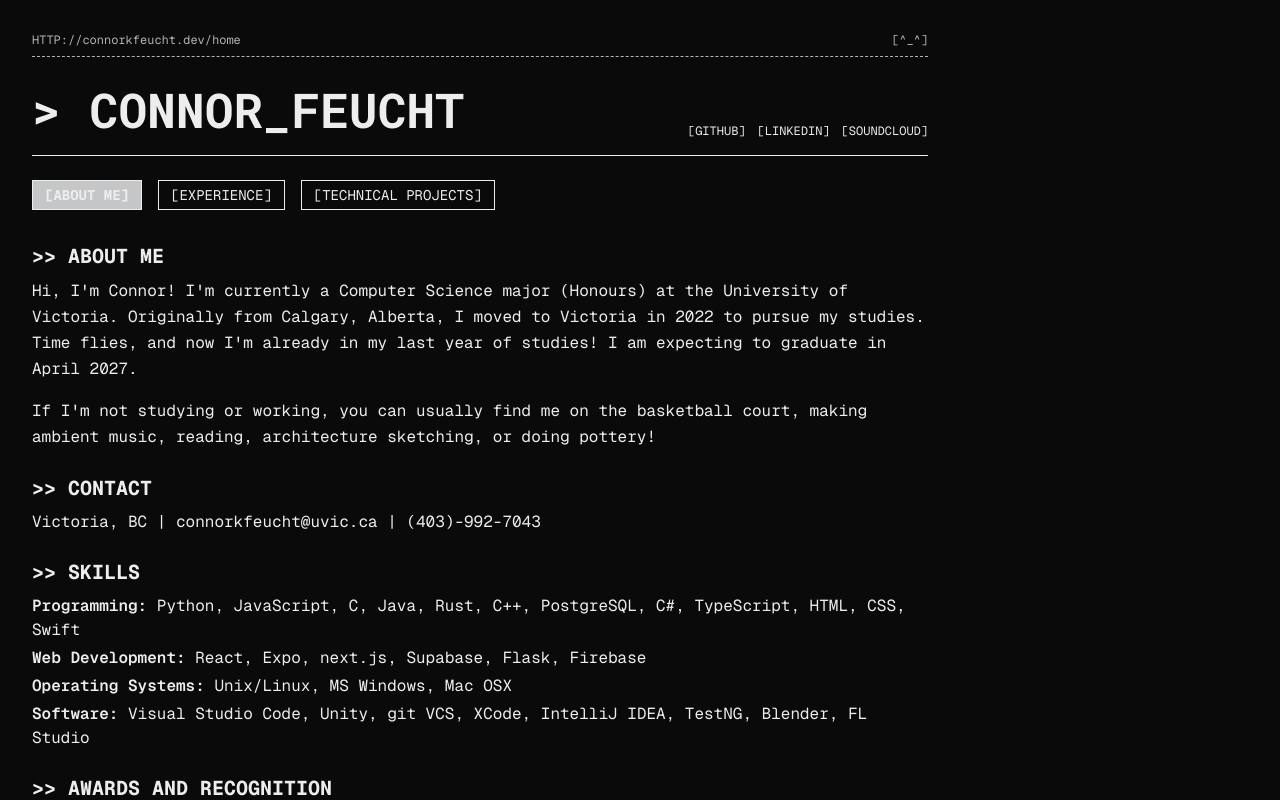
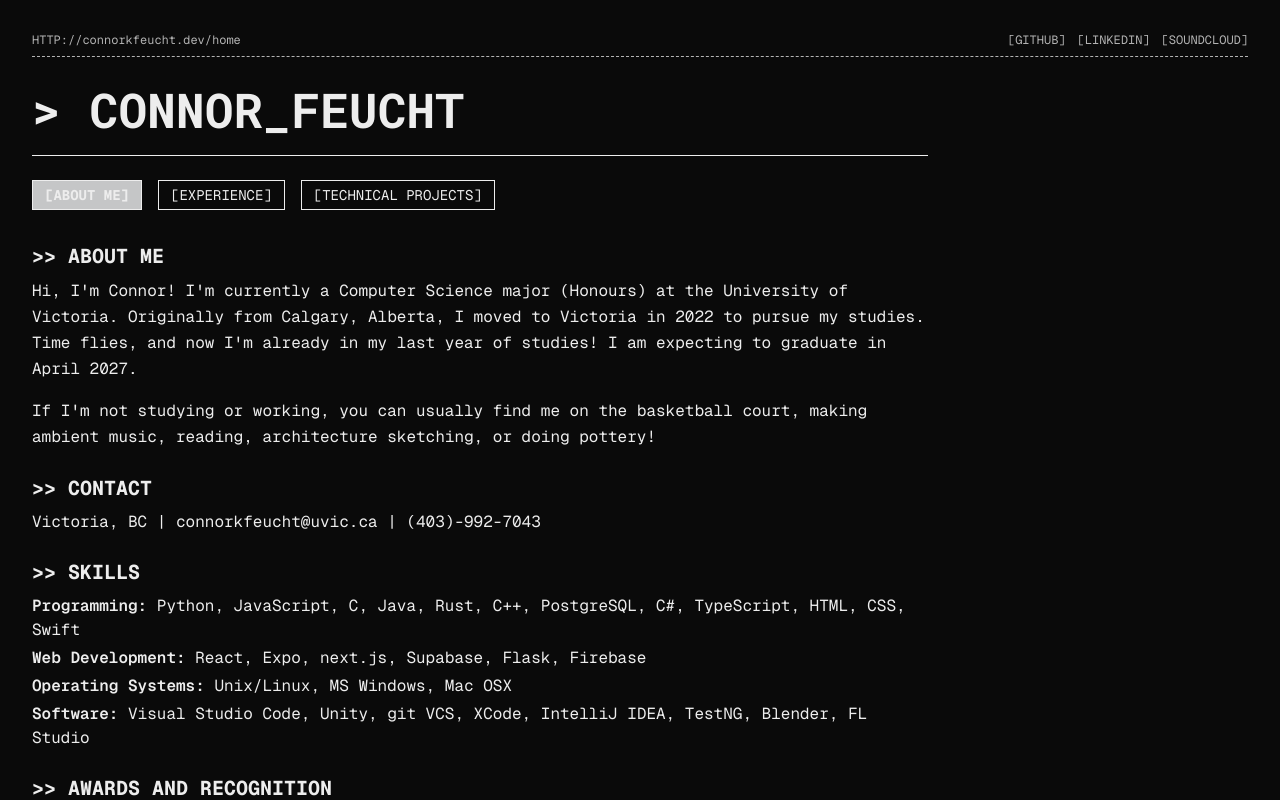
Before and after one commit to connorkfeucht/connor-web, a Next.js app: page /home in a window 1280 px wide. Built offline with nearby package versions, Linux system fonts and the light colour scheme.

Commit message:
nav bar added to landing page

```diff
--- a/app/home/page.tsx
+++ b/app/home/page.tsx
@@ -39,25 +39,12 @@ const HomePageContent = () => {
       animate={{ opacity: 1 }}
       transition={{ duration: 0.8, ease: "easeOut" }}
     >
-      {/* Fake Browser / Path Bar */}
+      {/* Fake Browser / Path Bar - Full End-to-End Width */}
       {mounted && (
-        <div className="w-full max-w-4xl border-b border-dashed border-current pb-2 mb-6 flex flex-wrap justify-between items-center text-xs opacity-75">
+        <div className="w-full border-b border-dashed border-current pb-2 mb-6 flex flex-wrap justify-between items-center text-xs opacity-75">
           <span>HTTP://connorkfeucht.dev/home</span>
-          <span>[^_^]</span>
-        </div>
-      )}
 
-      {mounted && (
-        <>
-          <div className="w-full max-w-4xl pb-4 px-0 ml-0 flex justify-between items-end border-b border-current mb-6">
-            <h1
-              className="text-left font-bold text-2xl md:text-3xl"
-              data-value="CONNOR_FEUCHT"
-            >
-              &gt; CONNOR_FEUCHT
-            </h1>
-
-            {/* Social Links as Retro Text Badges */}
+          {/* Social Links on the Path Bar */}
           <div className="flex space-x-3 text-xs">
             <a
               href="https://github.com/connorkfeucht"
@@ -84,6 +71,18 @@ const HomePageContent = () => {
               [SOUNDCLOUD]
             </a>
           </div>
+        </div>
+      )}
+
+      {mounted && (
+        <>
+          <div className="w-full max-w-4xl pb-4 px-0 ml-0 flex justify-between items-end border-b border-current mb-6">
+            <h1
+              className="text-left font-bold text-2xl md:text-3xl"
+              data-value="CONNOR_FEUCHT"
+            >
+              &gt; CONNOR_FEUCHT
+            </h1>
           </div>
         </>
       )}
@@ -165,10 +164,12 @@ const HomePageContent = () => {
               <h2 className="text-xl text-left font-bold mb-2 mt-6">&gt;&gt; AWARDS AND RECOGNITION</h2>
               <div className="text-base mb-4 space-y-1">
                 <p>
-                  - <span className="font-semibold">Most Improved Player:</span> Edge Prep Basketball, Edge School, Calgary, AB (Sep 2020 - June 2021)
+-
+<span className="font-semibold">Most Improved Player:</span> Edge Prep Basketball, Edge School, Calgary, AB (Sep 2020 - June 2021)
                 </p>
                 <p>
-                  - <span className="font-semibold">Captain:</span> Westmount Charter School Senior Varsity Basketball, Calgary, AB (Nov 2019 - Mar 2020)
+-
+<span className="font-semibold">Captain:</span> Westmount Charter School Senior Varsity Basketball, Calgary, AB (Nov 2019 - Mar 2020)
                 </p>
               </div>
             </>
--- a/app/page.tsx
+++ b/app/page.tsx
@@ -40,48 +40,13 @@ const HomeContent = () => {
 
   return (
     <>
-      {/* Fixed navigation bar */}
+      {/* Top Header / Path Bar */}
       {mounted && (
-        <div className="fixed top-4 right-4 flex space-x-4 z-10">
-          {/* <a
-            href="https://github.com/connorkfeucht"
-            target="_blank"
-            rel="noopener noreferrer"
-            className="inline-block transition-transform duration-300 hover:scale-105"
-          >
-            <img
-              src={isDarkMode ? '/GitHub_Invertocat_Dark.png' : '/GitHub_Invertocat_Light.png'}
-              height={25}
-              width={25}
-              alt="GitHub"
-            />
-          </a>
-          <a
-            href="https://www.linkedin.com/in/connorkfeucht"
-            target="_blank"
-            rel="noopener noreferrer"
-            className="inline-block transition-transform duration-300 hover:scale-105"
-          >
-            <img
-              src={isDarkMode ? '/InBug-Black.png' : '/InBug-White.png'}
-              height={25}
-              width={25}
-              alt="LinkedIn"
-            />
-          </a>
-          <a
-            href="https://soundcloud.com/ckf100"
-            target="_blank"
-            rel="noopener noreferrer"
-            className="inline-block transition-transform duration-300 hover:scale-105"
-          >
-            <img
-              src={isDarkMode ? '/SoundCloud_Black.png' : '/SoundCloud_White.png'}
-              height={25}
-              width={25}
-              alt="SoundCloud"
-            />
-          </a> */}
+        <div className="fixed top-0 left-0 w-full p-4 md:p-8 z-10 font-mono">
+          <div className="w-full border-b border-dashed border-current pb-2 flex flex-wrap justify-between items-center text-xs opacity-75">
+            <span>HTTP://connorkfeucht.dev/</span>
+
+            <div className="flex space-x-3 text-xs">
               <a
                 href="https://github.com/connorkfeucht"
                 target="_blank"
@@ -107,6 +72,8 @@ const HomeContent = () => {
                 [SOUNDCLOUD]
               </a>
             </div>
+          </div>
+        </div>
       )}
 
       <h1
```
Lines whose indentation alone changed are shown as unchanged.
